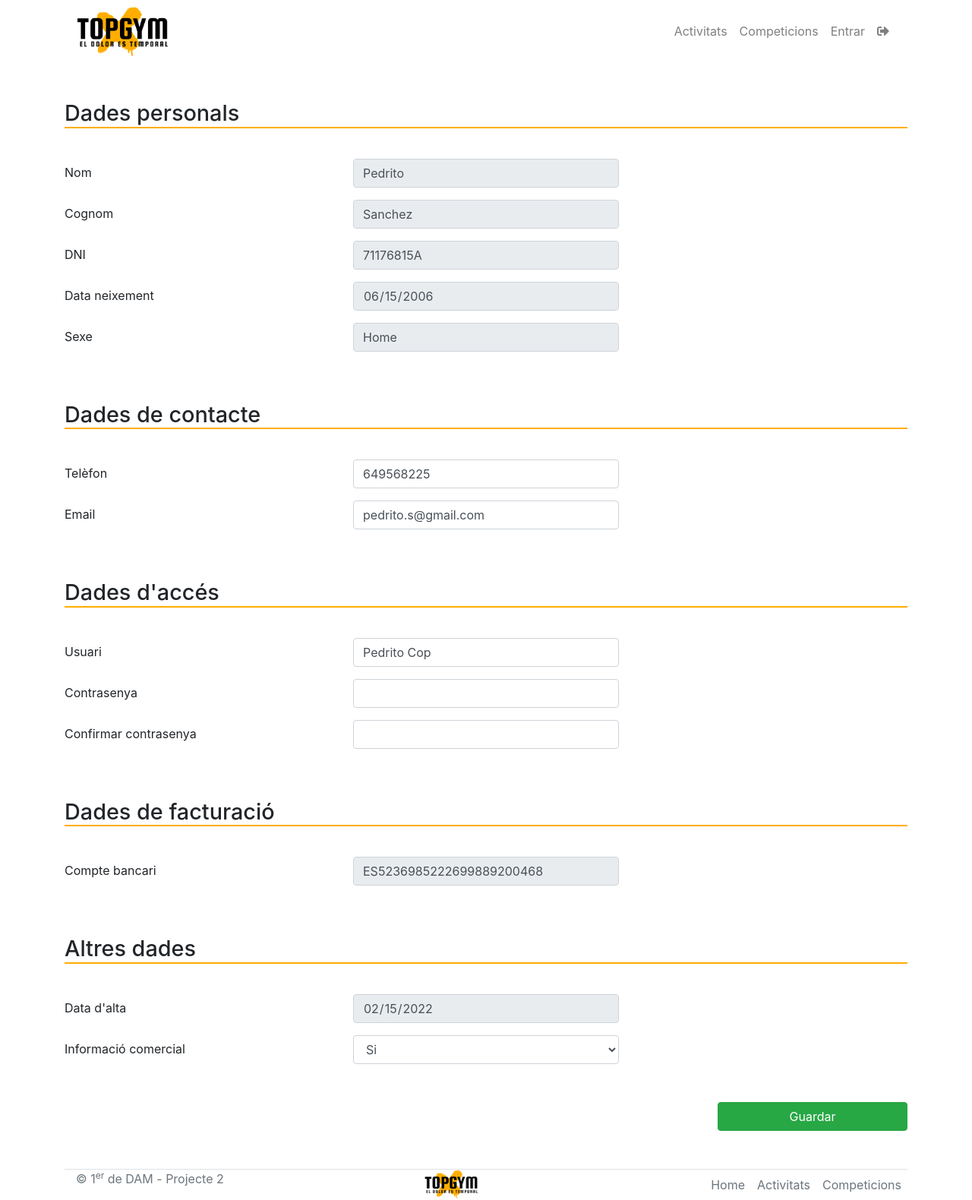
After one commit to Edgar84/GimnasWeb, a PHP site: page /fitxa.html in a window 1280 px wide. The commit adds this page. Shown: the whole page at 76% size. Run offline with PHP 8.4, Linux system fonts and the light colour scheme.

Commit message:
fixa client

```diff
--- /dev/null
+++ b/fitxa.html
@@ -0,0 +1,193 @@
+<!DOCTYPE html>
+<html lang="en">
+<head>
+    <meta charset="UTF-8">
+    <meta http-equiv="X-UA-Compatible" content="IE=edge">
+    <meta name="viewport" content="width=device-width, initial-scale=1.0">
+    <title>Fitxa - Top Gim</title>
+    <link rel="stylesheet" href="src/css/reset.css"/>
+    <link rel="stylesheet" href="src/css/bootstrap-4.6.1/bootstrap.min.css"/>
+    <link rel="stylesheet" href="src/css/fontawesome/all.min.css"/>
+    <link rel="stylesheet" href="src/css/style.css"/>
+</head>
+<body>
+    <header>
+        <div class="container">
+            <nav class="navbar navbar-light navbar-expand-sm">
+                <!-- logo -->
+                <a class="logo" href="index.html">
+                    <img src="src/img/logo-v4.png" class="img-fluid" alt="Top gym - El dolor es temporal">
+                </a>
+                <!-- burguer button -->
+                <button class="navbar-toggler" type="button" data-toggle="collapse" data-target="#burguerMenu">
+                    <span class="navbar-toggler-icon"></span>
+                </button>
+
+                <!-- nav -->
+                <div class="collapse navbar-collapse justify-content-sm-end" id="burguerMenu">
+                    <ul class="navbar-nav">
+                        <li class="nav-item">
+                            <a class="nav-link" href="#">Activitats</a>
+                        </li>
+                        <li class="nav-item">
+                            <a class="nav-link" href="#">Competicions</a>
+                        </li>
+                        <li class="nav-item">
+                            <a class="nav-link" href="login.php">Entrar</a>
+                        </li>
+                        <li class="nav-item">
+                            <a class="nav-link" href="#">
+                                <i class="fas fa-sign-out-alt"></i>
+                            </a>
+                        </li>
+                    </ul>
+                </div>
+            </nav>
+        </div>
+    </header>
+    <main>
+        <div class="container">
+            <form action="" class="personal_area">
+
+                <h2>Dades personals</h2>
+                <div class="row form-group">
+                    <div class="col-12 col-md-4">
+                        <label for="nom">Nom</label>
+                    </div>
+                    <div class="col-12 col-md-4">
+                        <input type="text" class="form-control" id="nom" name="nom" value="Pedrito" disabled>
+                    </div>
+                </div>
+                <div class="row form-group">
+                    <div class="col-12 col-md-4">
+                        <label for="cognom">Cognom</label>
+                    </div>
+                    <div class="col-12 col-md-4">
+                        <input type="text" class="form-control" id="cognom" name="cognom" value="Sanchez" disabled>
+                    </div>
+                </div>
+                <div class="row form-group">
+                    <div class="col-12 col-md-4">
+                        <label for="dni">DNI</label>
+                    </div>
+                    <div class="col-12 col-md-4">
+                        <input type="text" class="form-control" id="dni" name="dni" value="71176815A" disabled>
+                    </div>
+                </div>
+                <div class="row form-group">
+                    <div class="col-12 col-md-4">
+                        <label for="dataneixament">Data neixement</label>
+                    </div>
+                    <div class="col-12 col-md-4">
+                        <input type="date" class="form-control" id="dataneixament" name="dataneixament" value="2006-06-15" disabled>
+                    </div>
+                </div>
+                <div class="row form-group">
+                    <div class="col-12 col-md-4">
+                        <label for="sexe">Sexe</label>
+                    </div>
+                    <div class="col-12 col-md-4">
+                        <input type="text" class="form-control" id="sexe" name="sexe" value="Home" disabled>
+                    </div>
+                </div>
+
+                <h2>Dades de contacte</h2>
+                <div class="row form-group">
+                    <div class="col-12 col-md-4">
+                        <label for="tel">Telèfon</label>
+                    </div>
+                    <div class="col-12 col-md-4">
+                        <input type="tel" class="form-control" id="tel" name="tel" value="649568225" pattern="[0-9]{9}">
+                    </div>
+                </div>
+                <div class="row form-group">
+                    <div class="col-12 col-md-4">
+                        <label for="email">Email</label>
+                    </div>
+                    <div class="col-12 col-md-4">
+                        <input type="email" class="form-control" id="email" name="email" value="pedrito.s@gmail.com" pattern="[a-z0-9._%+-]+@[a-z0-9.-]+\.[a-z]{2,4}$">
+                    </div>
+                </div>
+
+                <h2>Dades d'accés</h2>
+                <div class="row form-group">
+                    <div class="col-12 col-md-4">
+                        <label for="user">Usuari</label>
+                    </div>
+                    <div class="col-12 col-md-4">
+                        <input type="text" class="form-control" id="user" name="user" value="Pedrito Cop">
+                    </div>
+                </div>
+                <div class="row form-group">
+                    <div class="col-12 col-md-4">
+                        <label for="password">Contrasenya</label>
+                    </div>
+                    <div class="col-12 col-md-4">
+                        <input type="password" class="form-control" id="password" name="password">
+                    </div>
+                </div>
+                <div class="row form-group">
+                    <div class="col-12 col-md-4">
+                        <label for="passwordConf">Confirmar contrasenya</label>
+                    </div>
+                    <div class="col-12 col-md-4">
+                        <input type="password" class="form-control" id="passwordConf" name="passwordConf">
+                    </div>
+                </div>
+
+                <h2>Dades de facturació</h2>
+                <div class="row form-group">
+                    <div class="col-12 col-md-4">
+                        <label for="iban">Compte bancari</label>
+                    </div>
+                    <div class="col-12 col-md-4">
+                        <input type="text" class="form-control" id="iban" name="iban" value="ES5236985222699889200468" disabled>
+                    </div>
+                </div>
+
+                <h2>Altres dades</h2>
+                <div class="row form-group">
+                    <div class="col-12 col-md-4">
+                        <label for="dataalta">Data d'alta</label>
+                    </div>
+                    <div class="col-12 col-md-4">
+                        <input type="date" class="form-control" id="dataalta" name="dataalta" value="2022-02-15" disabled>
+                    </div>
+                </div>
+                <div class="row form-group">
+                    <div class="col-12 col-md-4">
+                        <label for="info">Informació comercial</label>
+                    </div>
+                    <div class="col-12 col-md-4">
+                        <select type="checkbox" class="form-control" id="info" name="info">
+                            <option value="0">Si</option>
+                            <option value="1">No</option>
+                        </select>
+                    </div>
+                </div>
+                <div class="row form-group button-submit">
+                    <div class="col-12">
+                        <button type="submit" class="btn btn-success">Guardar</button>
+                    </div>
+                </div>
+            </form>
+        </div>
+    </main>
+    <div class="container">
+        <footer class="d-flex flex-wrap border-top">
+            <p class="col-md-4 mb-0 text-muted">© 1<sup>er</sup> de DAM - Projecte 2</p>
+            <a class="logo" href="index.html">
+                <img src="src/img/logo-v4.png" class="img-fluid" alt="Top gym - El dolor es temporal">
+            </a>
+            <ul class="nav col-md-5">
+                <li class="nav-item"><a href="#" class="nav-link px-2 text-muted">Home</a></li>
+                <li class="nav-item"><a href="#" class="nav-link px-2 text-muted">Activitats</a></li>
+                <li class="nav-item"><a href="#" class="nav-link px-2 text-muted">Competicions</a></li>
+            </ul>
+        </footer>
+    </div>
+
+    <script src="src/js/bootstrap-4.6.1/jquery3_6_0.slim.min.js"></script>
+    <script src="src/js/bootstrap-4.6.1/bootstrap.min.js"></script>
+</body>
+</html>
--- a/login.php
+++ b/login.php
@@ -4,7 +4,7 @@
     <meta charset="UTF-8">
     <meta http-equiv="X-UA-Compatible" content="IE=edge">
     <meta name="viewport" content="width=device-width, initial-scale=1.0">
-    <title>Top Gim</title>
+    <title>Login - Top Gym</title>
     <link rel="stylesheet" href="src/css/reset.css"/>
     <link rel="stylesheet" href="src/css/bootstrap-4.6.1/bootstrap.min.css"/>
     <link rel="stylesheet" href="src/css/fontawesome/all.min.css"/>
@@ -17,12 +17,10 @@
                 <img src="src/img/logo-v4.png" class="img-fluid" alt="Top gym - El dolor es temporal">
             </a>
             <div class="form-group">
-                <!--<label for="usuari">Usuari</label>-->
                 <label for="usuari"><i class="fas fa-user"></i></label>
                 <input type="text" class="form-control" id="usuari" name="usuari" required="required">
             </div>
             <div class="form-group">
-                    <!--<label for="password">Password</label>-->
                 <label for="password"><i class="fas fa-key"></i></label>
                 <input type="password" class="form-control" id="password" name="password" required="required">
             </div>
--- a/src/css/style.css
+++ b/src/css/style.css
@@ -11,8 +11,12 @@
 .text-size-sm{font-size: 12px;}
 .text-size-xs{font-size: 8px;}
 
-.navbar .logo, footer .logo {
+.navbar .logo {
     width: 120px;
+}
+
+footer .logo {
+    width: 70px;
 }
 
 .login-main {
@@ -69,7 +73,7 @@
     text-transform: uppercase;
     text-indent: 40px;
     font-style: italic;
-    background: url(/src/img/logoX.png) no-repeat left center;
+    background: url(../img/logoX.png) no-repeat left center;
     background-size: 70px;
 }
 
@@ -79,6 +83,22 @@
 
 .card {
     margin-bottom: 25px;
+}
+
+.card figure {
+    position: relative;
+    margin-bottom: 0;
+}
+
+span.color-x {
+    width: 0;
+    height: 0;
+    border-left: 55px solid transparent;
+    border-right: 0px solid transparent;
+    border-top: 55px solid rgb(204, 44, 44);
+    position: absolute;
+    top: 0;
+    right: 0;
 }
 
 .card-body h2 {
@@ -105,11 +125,75 @@
     width: 100%;
 }
 
+.personal_area h2 {
+    border-bottom: 2px solid #ffae00;
+    font-size: 1.8rem;
+    margin-bottom: 40px;
+    padding-top: 50px;
+}
+
+.personal_area .form-group {
+    align-items: end;
+}
+
+.personal_area .button-submit {
+    margin-top: 50px;
+    justify-content: center;
+    margin-bottom: 50px;
+}
+
+.personal_area .button-submit button {
+    min-width: 250px;
+    min-width: 100%;
+}
+
 footer {
-    justify-content: space-between;
+    justify-content: center;
+}
+
+footer p {
+    text-align: center;
+    order: 2;
+}
+
+footer .logo {
+    display: none;
+}
+
+footer ul.nav {
+    justify-content: center;
 }
 
 /* Media quaries */
+@media (min-width: 768px){
+    .personal_area .button-submit div {
+        display: flex;
+        justify-content: end;
+    }
+
+    .personal_area .button-submit button {
+        min-width: 250px;
+    }
+
+    footer {
+        justify-content: space-between;
+    }
+
+    footer p {
+        text-align: left;
+        order: 1;
+    }
+
+    footer .logo {
+        display: block;
+        order: 2;
+    }
+
+    footer ul.nav {
+        justify-content: end;
+        order: 3;
+    }
+}
 @media (min-width: 576px){
     .modal-dialog {
         max-width: 350px;
```
Also changed, not shown: index.html (+25 -3 lines).
